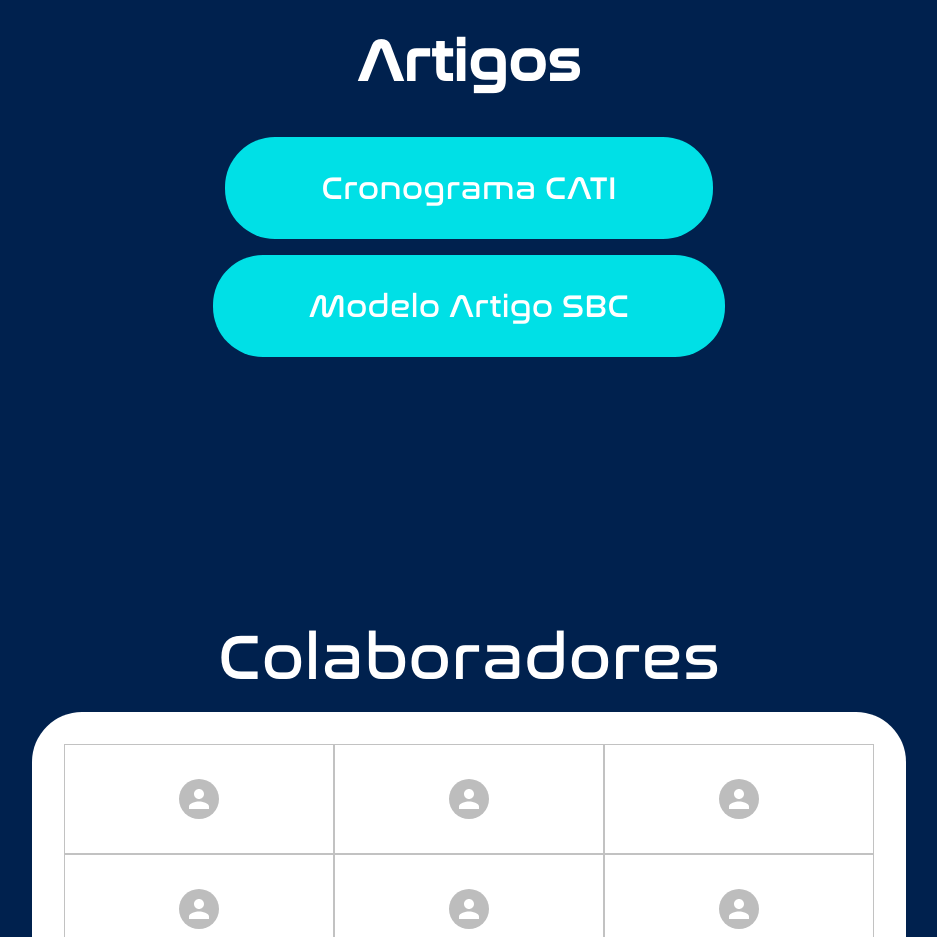
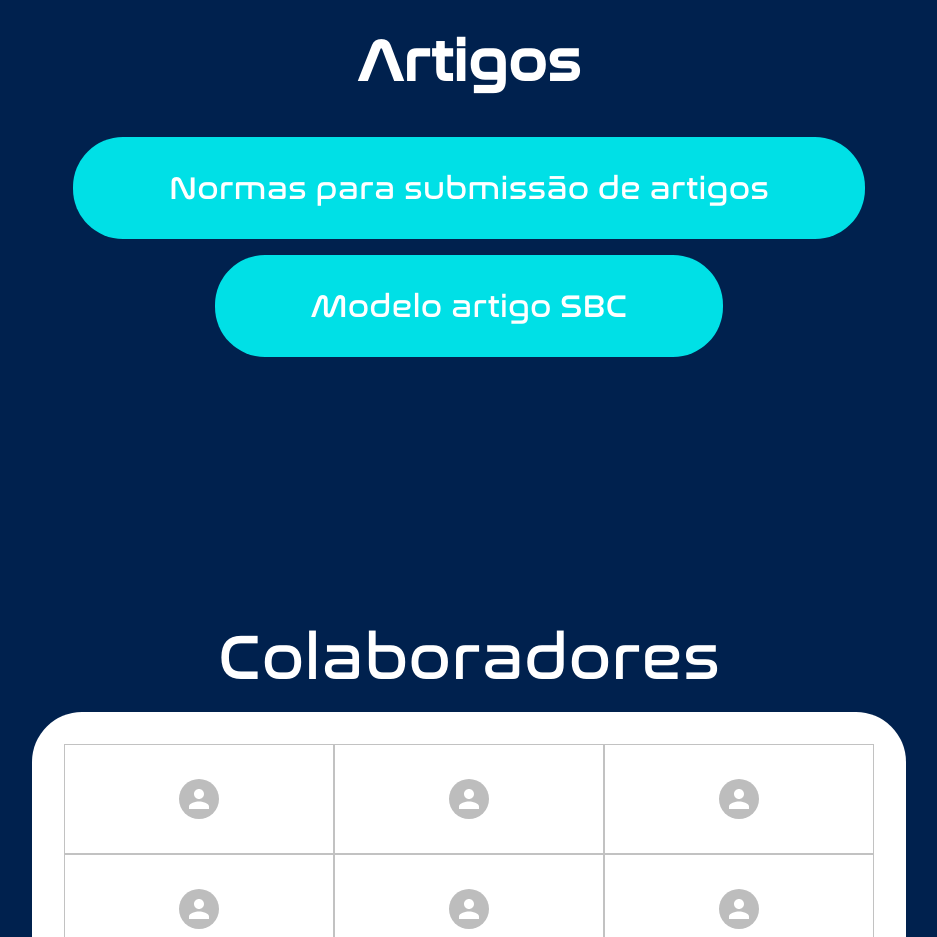
Before and after one commit to CATI-2023/frontend, a React (Vite) app: page / in a window 1280 px wide. Shown: the part 3540-4477 px from the top of the page, without its empty margins (171-1108 px from the left). Built offline with nearby package versions, Linux system fonts and the light colour scheme.

Commit message:
fix: Correção do nome dos botões  de download e link

```diff
--- a/src/pages/Home/components/Artigos/index.tsx
+++ b/src/pages/Home/components/Artigos/index.tsx
@@ -32,12 +32,12 @@ export function ArtigosSection() {
           flexDirection={"column"}
         >
           <ButtonDefault
-            title="Cronograma CATI"
+            title="Normas para submissão de artigos"
             href={cronograma}
             download={true}
           />
           <ButtonDefault
-            title="Modelo Artigo SBC"
+            title="Modelo artigo SBC"
             href={
               "https://www.sbc.org.br/documentos-da-sbc/summary/169-templates-para-artigos-e-capitulos-de-livros/878-modelosparapublicaodeartigos"
             }
```
